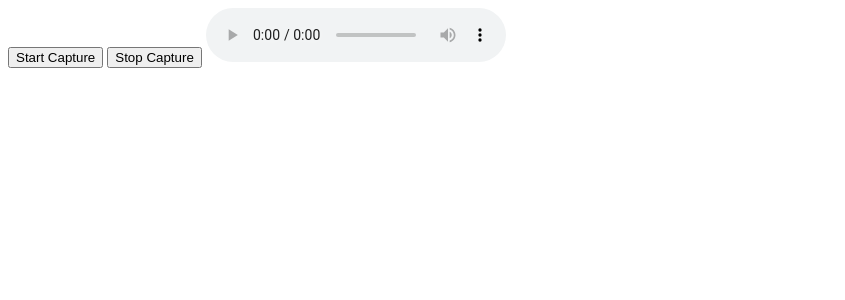
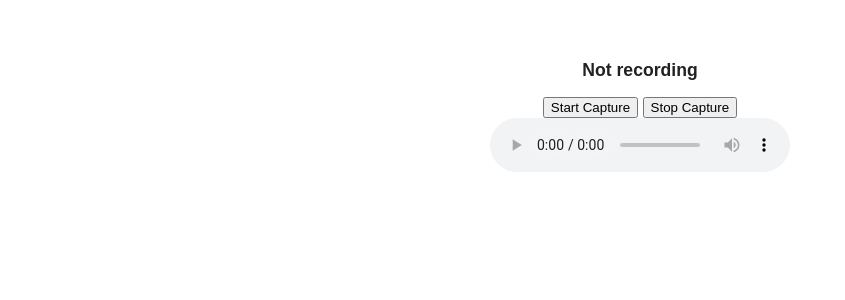
Before and after one commit to AshishBehal2004/COMP3011.assignment1, a Spring Boot app: page / in a window 1280 px wide. Shown: the top 300 px of the page, without its empty margins (0-845 px from the left). Run offline with Spring Boot 4, Linux system fonts and the light colour scheme.

Commit message:
Add: Recording messages and website styling (In Progress)

```diff
--- a/src/main/resources/static/index.html
+++ b/src/main/resources/static/index.html
@@ -2,13 +2,15 @@
 <html>
 <head>
   <title>Microphone Capture Demo</title>
+  <link rel="stylesheet" href="style.css">
 </head>
 <body>
-  <button id="start-button">Start Capture</button>
-  <button id="stop-button">Stop Capture</button>
+	<p id="recording-status">Not recording</p>
+	<button id="start-button">Start Capture</button>
+	<button id="stop-button">Stop Capture</button>
 
-  <audio id="audio-playback" controls >
-  </audio>
+	<audio id="audio-playback" controls >
+	</audio>
 
 	<p id="transcript-output"></p>
 
--- a/src/main/resources/static/main.js
+++ b/src/main/resources/static/main.js
@@ -2,6 +2,7 @@ const startButton = document.getElementById("start-button");
 const stopButton = document.getElementById("stop-button");
 const audioPlayback = document.getElementById("audio-playback");
 const transcriptOutput = document.getElementById("transcript-output");
+const recordingStatus = document.getElementById("recording-status");
 
 let stream ;
 let audioContext;
@@ -10,7 +11,9 @@ let processorNode;
 let recordedChunks = [];
 
 startButton.addEventListener("click", async () =>{
-	stream = await navigator.mediaDevices.getUserMedia({audio: true})
+
+	recordingStatus.textContent = "Recording...";
+	stream = await navigator.mediaDevices.getUserMedia({audio: true});
 
 	audioContext = new AudioContext();
 	sourceNode = audioContext.createMediaStreamSource(stream);
@@ -28,6 +31,7 @@ startButton.addEventListener("click", async () =>{
 })
 
 	stopButton.addEventListener("click", () => {
+		recordingStatus.textContent = "Not Recording..." ;
 		processorNode.disconnect();
 		sourceNode.disconnect();
 		stream.getTracks().forEach(track => track.stop());
--- /dev/null
+++ b/src/main/resources/static/style.css
@@ -0,0 +1,19 @@
+body {
+	font-family: Arial, sans-serif;
+	max-width: 480px;
+	margin: 60px auto;
+	padding: 0 20px;
+	text-align: center;
+	color: #222;
+}
+
+h1 {
+	font-size: 1.4rem;
+	margin-bottom: 24px;
+}
+
+#recording-status {
+	font-weight: bold;
+	font-size: 1.1rem;
+	margin-bottom: 16px;
+}
```
